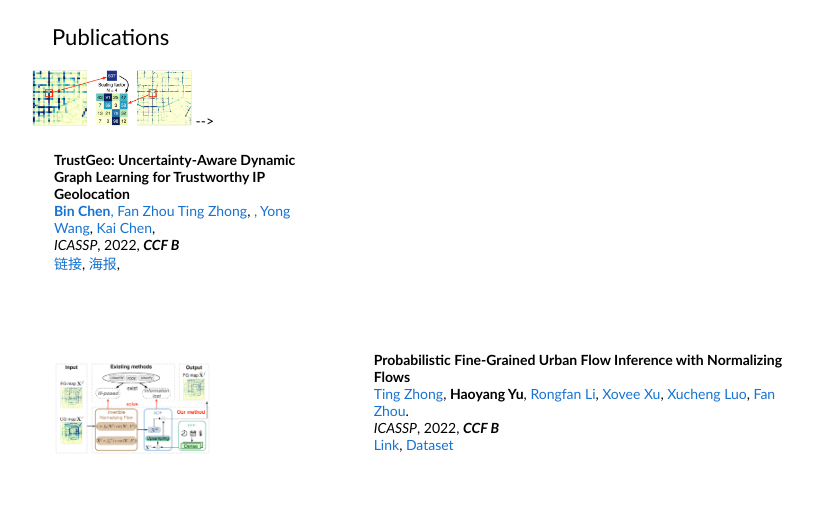
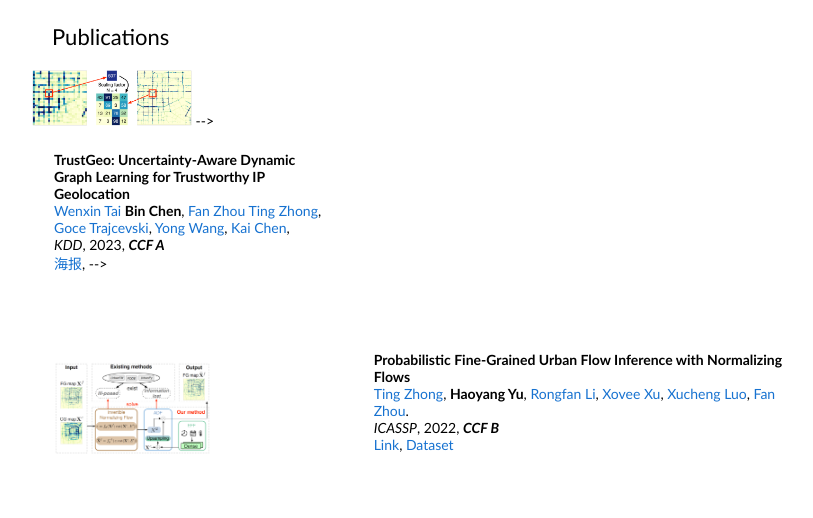
Before and after one commit to b1nchen/b1nchen.github.io, a plain HTML site: page index.html in a window 1280 px wide. Shown: the part 1534-2052 px from the top of the page, without its empty margins (208-1021 px from the left). Drawn offline with Linux system fonts and the light colour scheme.

Commit message:
Update index.html

```diff
--- a/index.html
+++ b/index.html
@@ -173,28 +173,24 @@
                   <papertitle>TrustGeo: Uncertainty-Aware Dynamic Graph Learning for Trustworthy IP Geolocation</papertitle>
 
                   <br>
-                  <a href="https://scholar.google.com/citations?user=YyxocAIAAAAJ"Wenxin Tai</a>
+                  <a href="https://scholar.google.com/citations?user=YyxocAIAAAAJ">Wenxin Tai</a>
                   <strong>Bin Chen</strong>,
                   <a href="https://scholar.google.com/citations?user=Ihj2Rw8AAAAJ">Fan Zhou</a>
                   <a href="https://scholar.google.com/citations?user=Mdr0XDkAAAAJ">Ting Zhong</a>,
-                  <a href="https://scholar.google.com/citations?user=Avus2kcAAAAJ"Goce Trajcevski</a>,
+                  <a href="https://scholar.google.com/citations?user=Avus2kcAAAAJ">Goce Trajcevski</a>,
                   <a>Yong Wang</a>,
                   <a href="https://scholar.google.com/citations?user=tnRV5QYAAAAJ">Kai Chen</a>,
 
-<!--                   <a href="https://rongfanli98.github.io/">Rongfan Li</a>,
-                  <a href="http://xovee.cn/">Xovee Xu</a>,
-                  <a href="">Xucheng Luo</a>,
-                  <a href="https://scholar.google.com/citations?user=Ihj2Rw8AAAAJ">Fan Zhou</a>. -->
                   <br>
-                  <em>ICASSP</em>, 2022, <em><strong>CCF B</strong></em>
+                  <em>KDD</em>, 2023, <em><strong>CCF A</strong></em>
                   <br>
-                  <a href="https://ieeexplore.ieee.org/document/9747900">链接</a>,
+<!--                   <a href="https://ieeexplore.ieee.org/document/9747900">链接</a>,
                   <!-- <a href="https://youtu.be/uT1pEfHbo14">视频</a>, -->
                   <a href="papers/ICASSP_5513_poster.pdf">海报</a>,
 <!--                   <a href="papers/ICASSP_slides.pptx">幻灯片</a>,
-                  <a href="papers/ICASSP_2022_FUFI.pdf">下载</a> -->
+                  <a href="papers/ICASSP_2022_FUFI.pdf">下载</a> --> -->
                   <p></p>
-                  <!-- <p>We use a corase-grained map to infer a corresponding fine-grained map by using normalizing flows. -->
+                  <!-- <p>We incorporate evidential learning into IP geolocation to improve the stability of the system.. -->
                   </p>
                 </td>
               </tr>
```
